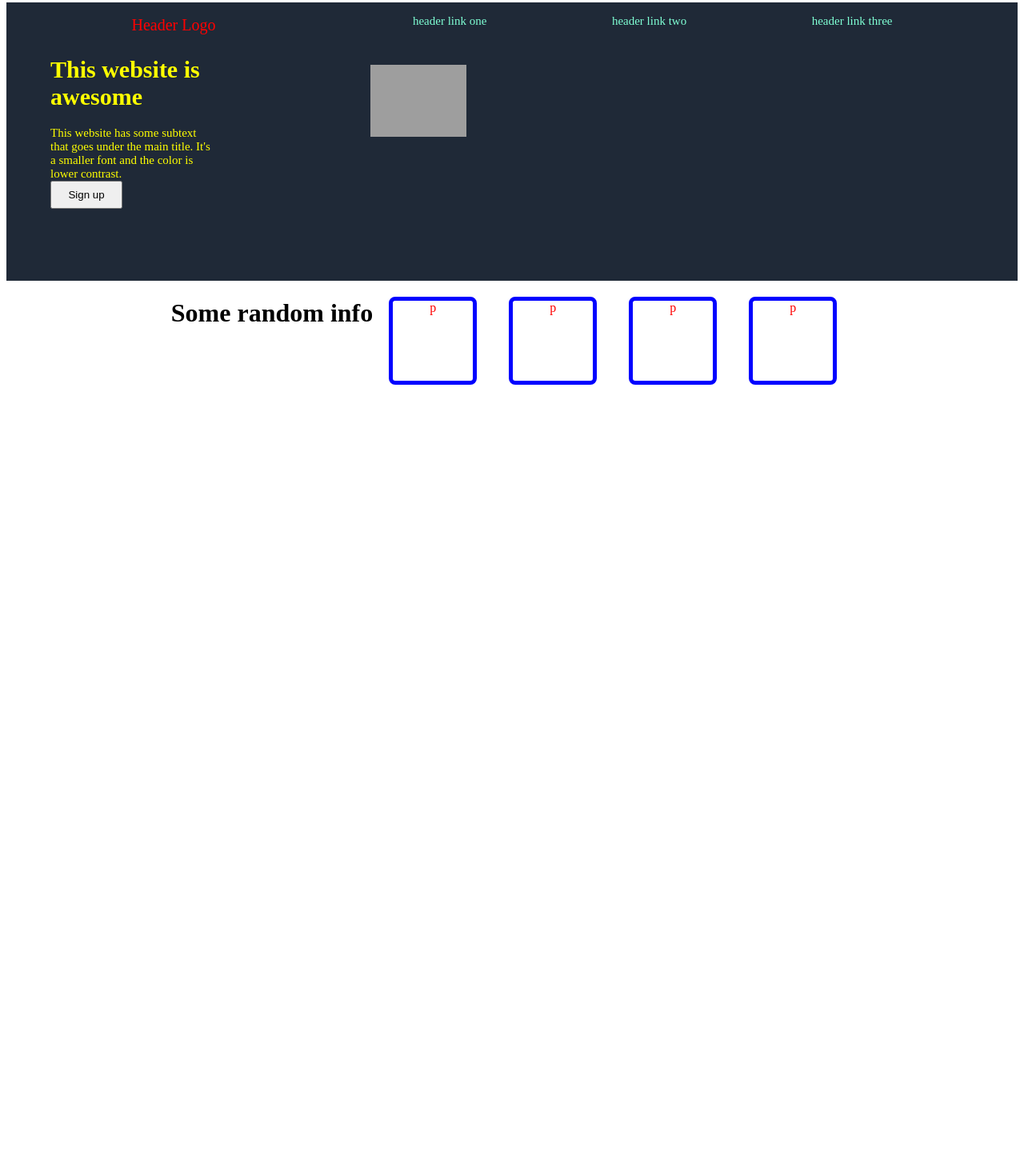
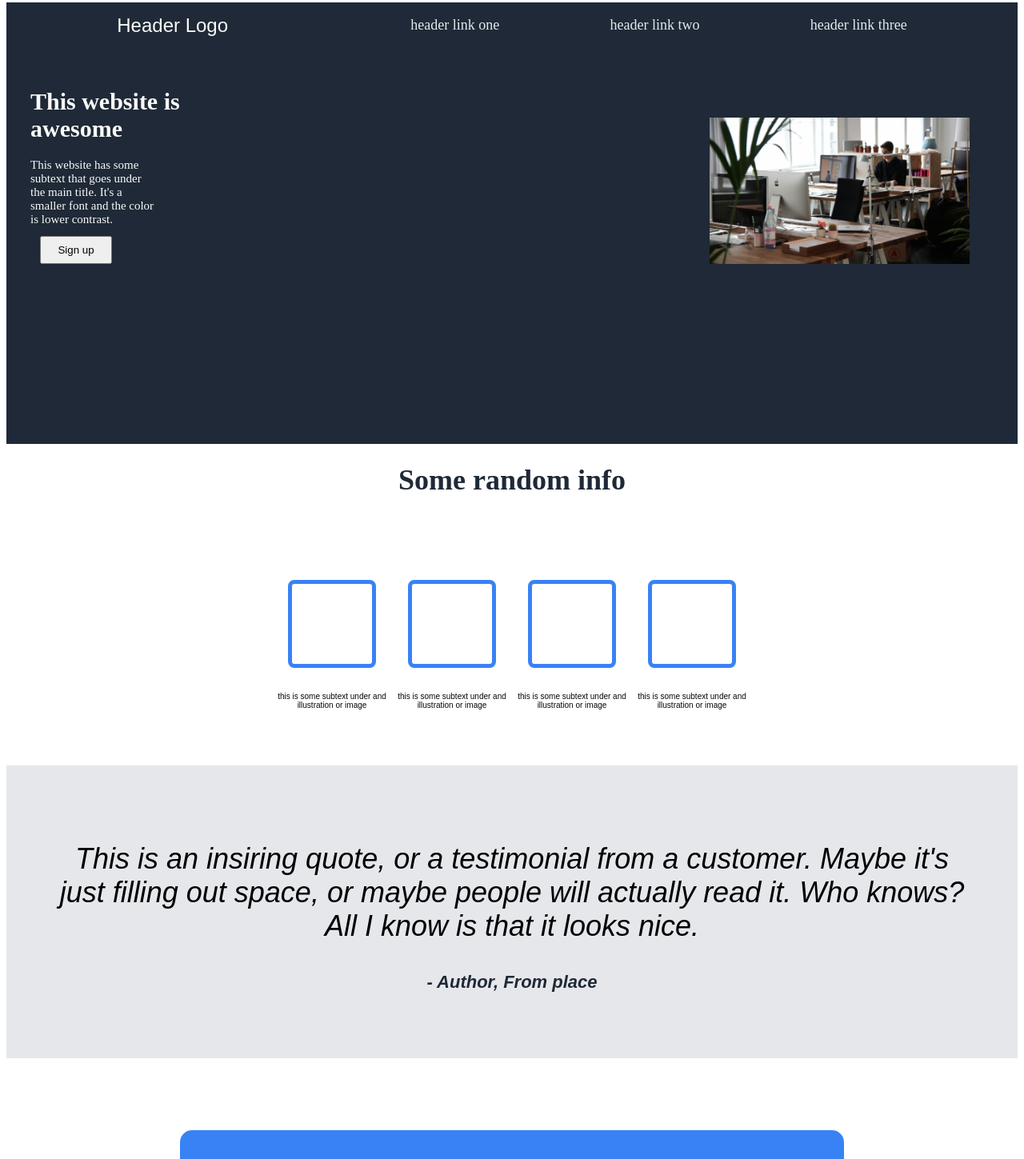
Before and after one commit to signalty/landing-page, a plain HTML site: page index.html in a window 1280 px wide. Shown: the part 5-1454 px from the top of the page at 80% size. Before the commit the page ends 800 px from the top, so only its background shows below. Drawn offline with Linux system fonts and the light colour scheme; grey boxes are pictures that could not be loaded.

Commit message:
added the last two sections, footer and adjusted the color, postion, size, font and style of many elements. looks nice

```diff
--- a/index.html
+++ b/index.html
@@ -14,45 +14,95 @@
             <p>header link three</p>
         </div>
 
-        <div id="Bottom" class="Header">
+        <div class="bottom_header">
+            <div id="top_lake">
                 <h1 class="ttop">This website is awesome</h1>
                 <p1 class="ttop">This website has some subtext
                     that goes under the main title.
                     It's a smaller font and the
                     color is lower contrast.
                 </p1>
-            <button>Sign up</button>
+                <button style="margin: 12px;">Sign up</button>
+            </div>
+        <div id="image"><img src="images/office.jpg"></div>
 
-            <div id="image"><img src="images/coffee-machine.jpg"></div>
+
 
         </div>
 
     </div>
 
     <div class="second_header">
-        <body>
-            <h1>Some random info</h1>
-        </body>
 
-        <div id="square_box">p</div>
-        <div id="square_box">p</div>
-        <div id="square_box">p</div>
-        <div id="square_box">p</div>
+        <div id="second_header_anchor">
+            <h1 >Some random info</h1>
+            <div id="lake">
 
+                <div id="pond1">
+
+                    <div id="square_box"></div>
+                    <div id="square_box"></div>
+                    <div id="square_box"></div>
+                    <div id="square_box"></div>
+
+                </div>
+
+                <div id="pond2">
+                    <p class="subtext">this is some subtext under and illustration or image</p>
+                    <p class="subtext">this is some subtext under and illustration or image</p>
+                    <p class="subtext">this is some subtext under and illustration or image</p>
+                    <p class="subtext">this is some subtext under and illustration or image</p>
+                </div>
+
+            </div>
+
+        </div>
 
 
 
 
     </div>
 
+    <div class="third_header">
+        <div class="quote">
+            <p>This is an insiring quote,
+                or a testimonial from a
+                customer. Maybe it's just
+                filling out space, or maybe
+                people will actually read it.
+                Who knows? All I know is that
+                it looks nice.
+            </p>
+
+            <p class="quote_author">
+                - Author, From place
+            </p>
+
+        </div>
+
+    </div>
+
+    <div class="last_header">
+        <div id="bubble">
+            <div id="text_lake">
+                <p id="call_to_action">
+                    Call to action!
+                    It's time!</p>
+                <p id="over_there">
+                    Sign up for our
+                    product by clicking
+                    that button right
+                    over there!</p>
+                </div>
+            <button id="sign_up">Sign up</button>
+
+        </div>
 
 
+    </div>
+    <div class="footer">
+        <p id="copyright">copyright © 2024</p>
 
-
-
-
-
-
-
+    </div>
 
 </html>
--- a/style.css
+++ b/style.css
@@ -4,12 +4,16 @@
 
 #image img {
     height: auto;
-    width: 120px;
-    margin-right: 50px;
-    justify-content: left;
-    display: flex;
-    position:relative; left: 400px;
-        bottom:180px;
+    width: 325px;
+
+}
+
+#image{
+    display:flex;
+    align-items: center;
+    justify-content: flex-end;
+    position:relative; bottom: 225px;
+    margin-right: 60px;
 
 }
 
@@ -22,9 +26,10 @@
 }
 
 #Logo {
-    margin-top: 17px;
-    color: red;
-    font-size: 20px;
+    margin-top: 15px;
+    color: #f9faf8 ;
+    font-size: 24px;
+    font-family:Arial, Helvetica, sans-serif;
     justify-content: left;
     align-self: flex-start;
     border-right: 40px;
@@ -37,29 +42,32 @@
     display: flex;
     flex-direction:row;
     justify-content: space-evenly;
-    align-items: flex-end;
-    color: aquamarine;
+    align-items: center;
+    color: #e5e7eb;
+    font-size: 18px;
 
 
 }
 
-.Header#Bottom {
+#bottom_header {
     display: flex;
-    flex-direction:column;
-    justify-content: left;
+    flex-direction:row;
+    justify-content:space-evenly;
     color: aquamarine;
     text-align: left;
     margin-left: 55px;
-    overflow: hidden;
-
-
-
-
 
 
 }
+
+#top_lake{
+    width: 160px;
+    padding:30px;
+
+}
+
 .ttop{
-    color:yellow;
+    color: #f9faf8;
     text-align: left;
     width:200px;
     justify-content: center;
@@ -84,18 +92,20 @@ button {
 }
 
 #second_header_anchor h1{
-    color:blueviolet;
+    color:#1f2937;
+    font-size: 36px;
     align-self: center;
     justify-content: center;
     text-align: center;
     position:relative; right: auto;
     display: flex;
 
-
 }
 
 #lake{
     display: flexbox;
+    border: 30px;
+    padding: 60px;
 }
 
 #pond1{
@@ -110,7 +120,7 @@ button {
 #square_box{
 
     border: 5px;
-    border-color: blue;
+    border-color: #3882f6;
     border-style:solid;
     width: 100px;
     height: 100px;
@@ -125,21 +135,115 @@ button {
 .subtext{
     font-size: x-small;
     color:red;
+}
 
+#pond2 p{
+    font-size: x-small;
+    color:#080808;
+    font-family: Arial, Helvetica, sans-serif;
+    align-self: center;
+    justify-content: center;
+    text-align: center;
+    width: 150px;
+}
+
+
+.third_header{
+    text-align: left;
+    display: flex;
+    justify-content: center;
+    background-color: #e5e7eb;
+    border-top: 30px;
+    padding: 60px;
+    flex-direction: column;
+}
+
+.quote{
+    text-align: center;
+    display: inline-block;
+    justify-content: center;
+    background-color: #e5e7eb;
+    font-size: 36px;
+    font-family: Arial, Helvetica, sans-serif;
+    font-style: italic;
+    font-weight:lighter;
+    font: #1f2937;
+}
+
+.quote_author{
+    text-align:center;
+    display: flex;
+    font-weight: bold;
+    color:#1f2937;
+    font-size: 22px;
+    justify-content: center;
+}
+
+#bubble{
+    background-color: #3882f6;
+    border-radius: 15px;
+    display: flex;
+    padding: 15px;
+    width: 800px;
+    justify-content: center;
+    align-items: center;
+    flex-direction: row;
+    font-family: Arial, Helvetica, sans-serif;
+
+}
+
+#call_to_action{
+    color: white;
+    font-weight: bolder;
+    padding-left: 15px;
+    padding-top: 6px;
+}
+
+#over_there{
+    color: white;
+    size:4px;
+    padding-left: 15px;
+
+}
+
+#sign_up{
+    background-color: #3882f6;
+    border-color: white;
+    border-radius: 10%;
+    border-width: 3px;
+    font-weight: bolder;
+    color: white;
+    align-items: flex-end;
+    margin: 20px;
+    margin-top: 50px;
+    margin-left: 30px;
 
 
 }
 
-#pond2 p{
-    font-size: x-small;
-    color:blue;
-    align-self: center;
-    justify-content: center;
-    text-align: center;
-    width: 150px;
-
-
-
-
+#text_lake{
 
 }
+
+.last_header{
+    background-color: white;
+    padding: 90px;
+    justify-content: center;
+    align-items: center;
+    display:flex;
+
+}
+
+.footer{
+    background-color: rgb(31,41,55);
+    color: #f9faf8;
+    font-weight:500;
+    font-family: Arial, Helvetica, sans-serif;
+    font-size: 15px;
+    height: 70px;
+    width: fill;
+    text-align: center;
+    justify-content: center;
+    display: flex;
+
+}
```
Also changed, not shown: images/office.jpg (added). Lines whose indentation alone changed are shown as unchanged.
